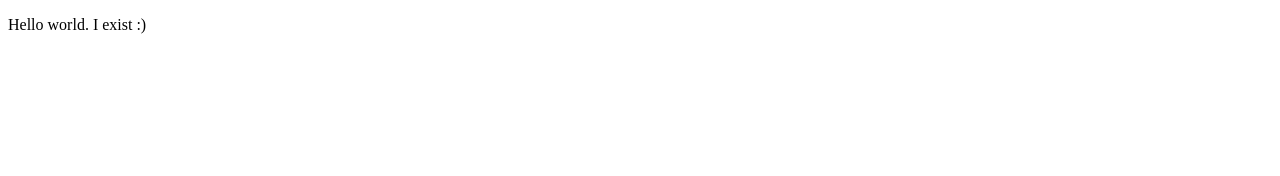
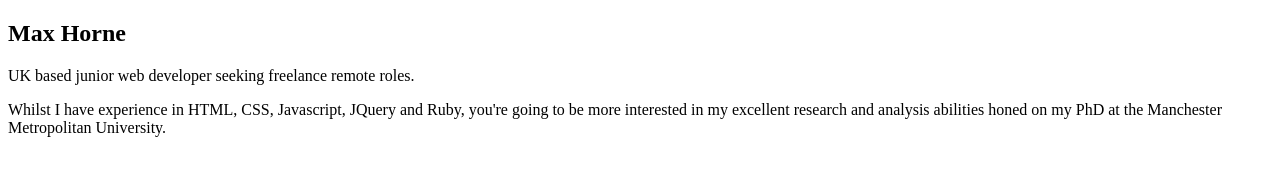
Before and after one commit to maxhorne/maxhorne.github.io, a plain HTML site: page index.html in a window 1280 px wide. Drawn offline with Linux system fonts and the light colour scheme.

Commit message:
Added content

```diff
--- a/index.html
+++ b/index.html
@@ -4,6 +4,9 @@
 	<meta charset="utf-8">
 </head>
 <body>
-  <p> Hello world.  I exist :) </p>
+  <h2>Max Horne</h2>
+  <p> UK based junior web developer seeking freelance remote roles. </p>
+  <p>Whilst I have experience in HTML, CSS, Javascript, JQuery and Ruby, you're going to be more interested in my excellent research and analysis abilities
+honed on my PhD at the Manchester Metropolitan University.</p>
 </body>
 </html>
```
